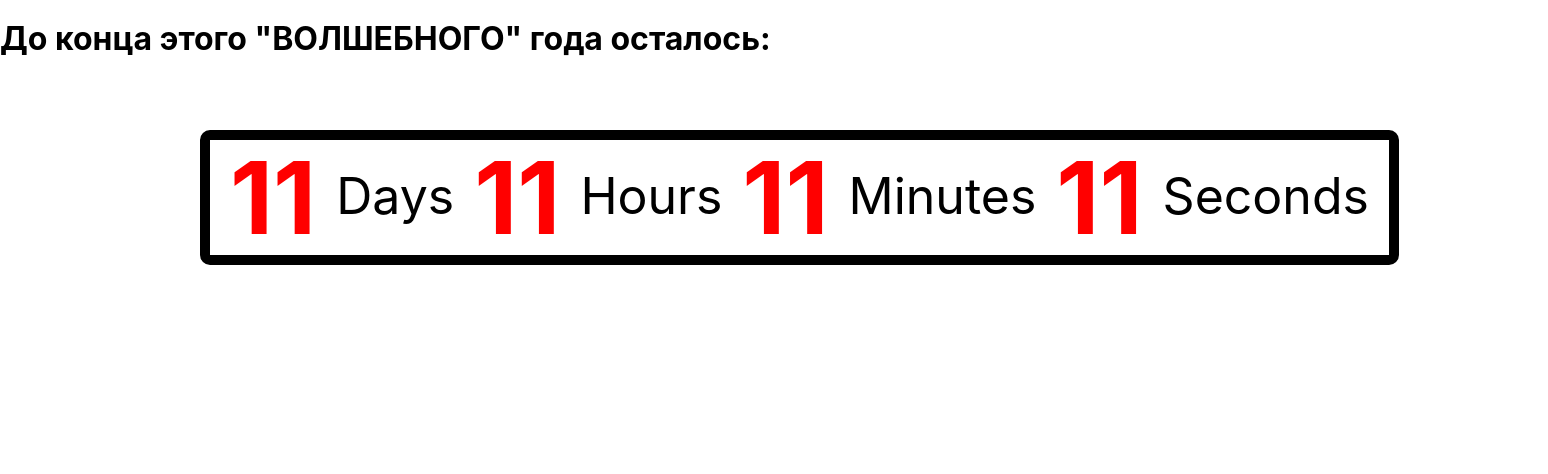
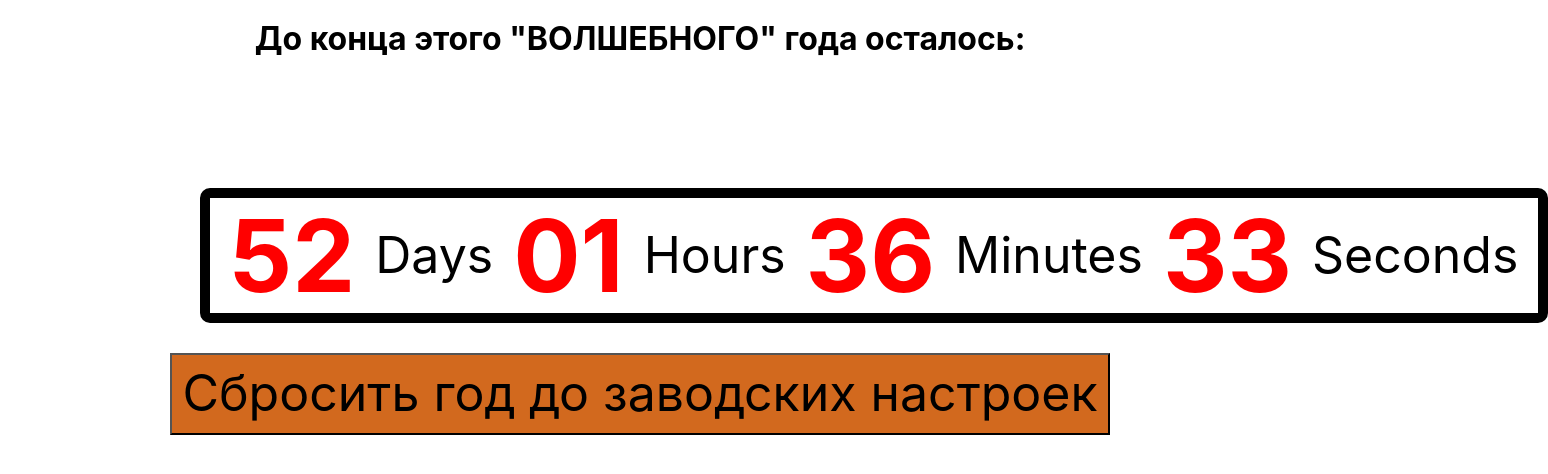
Before and after one commit to BelikSergey/goit-js-hw-11-timer, a plain HTML site: page index.html in a window 1280 px wide. Shown: the whole page, 1548 px wide, since content can reach past the window. Drawn offline with nearby package versions, Linux system fonts and the light colour scheme.

Commit message:
доделал ДЗ 11-3

```diff
--- a/index.html
+++ b/index.html
@@ -12,28 +12,32 @@
   </head>
 
   <body>
-    <h1>До конца этого "ВОЛШЕБНОГО" года осталось:</h1>
+    <h1 class="h1" >До конца этого "ВОЛШЕБНОГО" года осталось:</h1>
+    <h2 class="text" data-text="text"></h2>
+
     <div class="timer" id="timer-1">
       <div class="field">
-        <span class="value" data-value="days">11</span>
+        <span class="value" data-value="days">0</span>
         <span class="label">Days</span>
       </div>
 
       <div class="field">
-        <span class="value" data-value="hours">11</span>
+        <span class="value" data-value="hours">0</span>
         <span class="label">Hours</span>
       </div>
 
       <div class="field">
-        <span class="value" data-value="mins">11</span>
+        <span class="value" data-value="mins">0</span>
         <span class="label">Minutes</span>
       </div>
 
       <div class="field">
-        <span class="value" data-value="secs">11</span>
+        <span class="value" data-value="secs">0</span>
         <span class="label">Seconds</span>
       </div>
+
     </div>
+    <button class="button" data-button="button">Сбросить год до заводских настроек</button>
     <script src="/index.js" type="module"></script>
   </body>
 </html>
--- a/index.js
+++ b/index.js
@@ -1,7 +1,99 @@
 const refs = {
-    days: document.querySelector('[data-value="days"]'),
+    // timer: document.querySelector('#timer-1'),
+    days : document.querySelector('[data-value="days"]'),
     hours: document.querySelector('[data-value="hours"]'),
     mins: document.querySelector('[data-value="mins"]'),
     secs: document.querySelector('[data-value="secs"]'),
+
+};
+
+const text = document.querySelector('[data-text="text"]');
+const button = document.querySelector('[data-button="button"]');
+button.addEventListener('click', messageOnClik);
+// console.log(text.textContent = `Не будь наивным!!! Время не остановить!`);
+
+// console.log(refs.h1.textContent='13');
+
+
+class CountdownTimer {
+    constructor({ targetDate, selector, ontick }) {
+        this.selector = document.querySelector(selector)
+        this.targetDate = targetDate;
+        this.ontick = ontick;
+        // this.updateTimer();
+        this.start();
+    }
+    start () {
+    setInterval(() => {
+        const currentTime = Date.now();
+        const deltaTime = this.targetDate - currentTime;
+        const time = getTimeComponents(deltaTime);
+        updateTimer(time);
+        // console.log(`${time.days}:${time.hours}:${time.mins}:${time.secs}`);
+    }, 1000);
+
+            function pad(value) {
+                return String(value).padStart(2,'0');
+    };
+            function getTimeComponents(time) {
+                const days = pad(Math.floor(time / (1000 * 60 * 60 * 24)));
+                const hours = pad(Math.floor((time % (1000 * 60 * 60 * 24)) / (1000 * 60 * 60)));
+                const mins = pad(Math.floor((time % (1000 * 60 * 60)) / (1000 * 60)));
+                const secs = pad(Math.floor((time % (1000 * 60)) / 1000));
+                return { days, hours, mins, secs };
+        };
+    }
+
+
+
+
+};
+
+function updateTimer({ days, hours, mins, secs }) {
+    refs.days.textContent = days;
+    refs.hours.textContent = hours;
+    refs.mins.textContent = mins;
+    refs.secs.textContent = secs;
+};
+
+
+    const timer = new CountdownTimer ({
+        selector: '#timer-1',
+        targetDate: new Date('Jan 01, 2021'),
+        ontick: updateTimer,
+    });
+
+function messageOnClik(event) {
+    text.textContent = `Не будь наивным!!! Время не остановить!`;
+
+    setTimeout(() => {
+        text.textContent = '';
+    }, 2000);
+
 }
-// console.log(refs.secs.textContent='13');
+
+
+
+
+// function startTime () {
+//     setInterval(() => {
+//         const currentTime = Date.now();
+//         const deltaTime = date - currentTime;
+//         const time = getTimeComponents(deltaTime);
+//         updateTimer(time);
+//         // console.log(`${time.days}:${time.hours}:${time.mins}:${time.secs}`);
+//     }, 1000);
+// };
+
+// startTime();
+
+
+
+
+// function updateTimer({ days, hours, mins, secs }) {
+//     refs.days.textContent = days;
+//     refs.hours.textContent = hours;
+//     refs.mins.textContent = mins;
+//     refs.secs.textContent = secs;
+// }
+// // ==================================
--- a/styles.css
+++ b/styles.css
@@ -39,3 +39,22 @@ body {
   align-items: center;
   justify-content: center; */
 }
+.text {
+  display: block;
+  height: 30px;
+  font-size: 30px;
+  color: blueviolet;
+  text-align: center;
+}
+.button {
+  display: block;
+  font-size: 50px;
+  padding: 10px;
+  background-color: chocolate;
+  margin-left: auto;
+  margin-right: auto;
+  margin-top: 30px;
+}
+.h1 {
+  text-align: center;
+}
```
Also changed, not shown: README.md.
